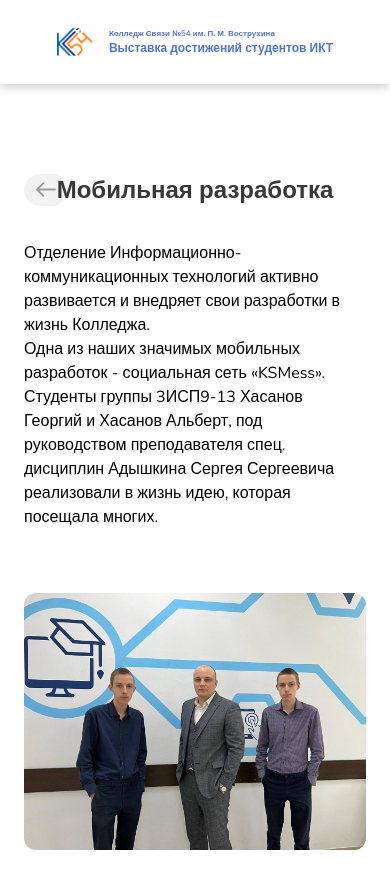
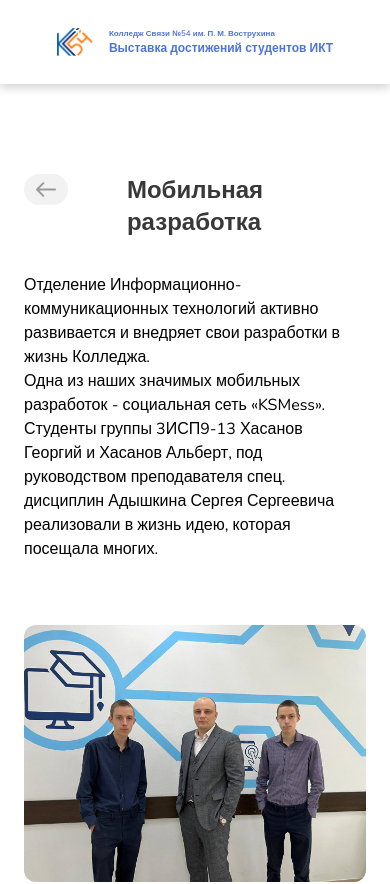
Before and after one commit to piybeep/portfolio-ikt54, a Next.js app: page /work/1 in a window 390 px wide. Shown: the top 884 px of the page. Built offline with nearby package versions, Linux system fonts and the light colour scheme.

Commit message:
fix css header

```diff
--- a/src/app/screen/Project/Project.module.scss
+++ b/src/app/screen/Project/Project.module.scss
@@ -1,5 +1,5 @@
 .arrow {
-    @apply bg-[#F2F2F2] px-3 py-2 rounded-2xl w-fit cursor-pointer;
+  @apply bg-[#F2F2F2] px-3 py-2 rounded-2xl w-fit cursor-pointer h-fit;
 
   grid-column: 1/3;
   grid-row-start: 1;
@@ -29,6 +29,12 @@
   margin-bottom: 35px;
 }
 
+@media screen and (max-width: 480px) {
+  .header {
+    grid-template-columns: 1fr 1fr 1fr;
+  }
+}
+
 .img {
   @apply max-w-[860px] xlmin:max-h-[505px] h-full w-full rounded-xl object-cover;
 }
```
Lines whose indentation alone changed are shown as unchanged.
